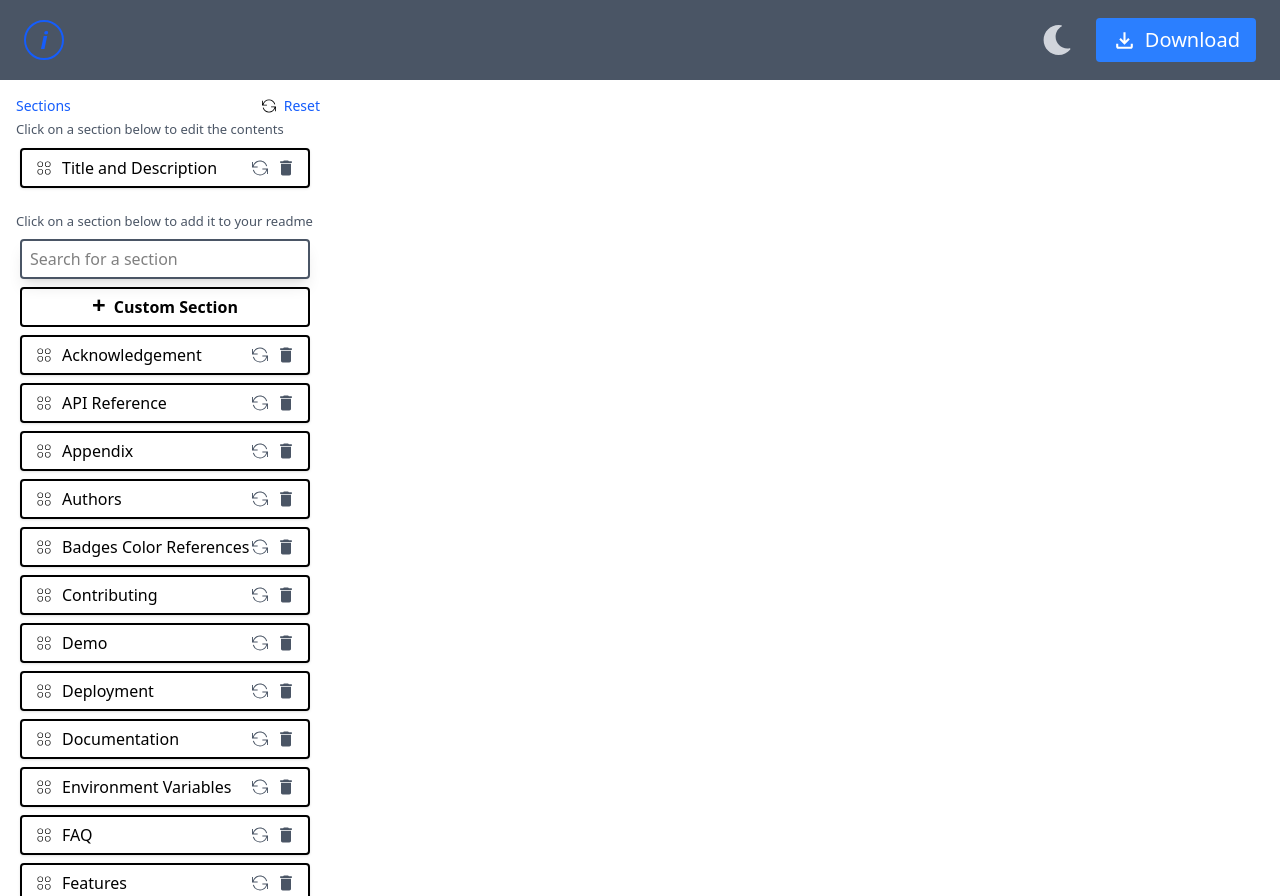
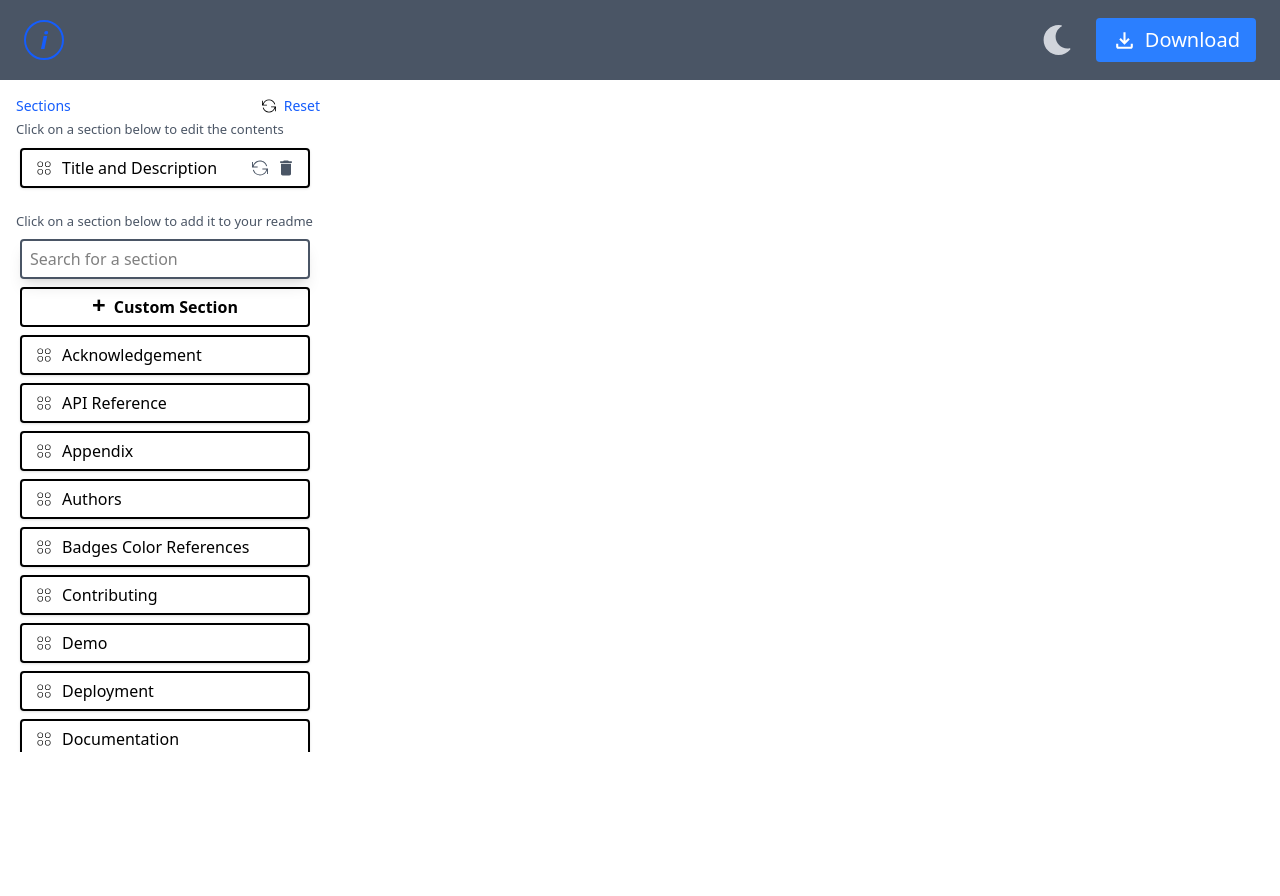
Before and after one commit to Tabbie05/ReadMe_Generator, a React (Vite) app in the folder client/: page / in a window 1280 px wide. After the commit the page ends 800 px from the top, so only its background shows below. Built offline with nearby package versions, Linux system fonts and the light colour scheme.

Commit message:
fix : fixed scrollbar

```diff
--- a/client/src/Components/SidebarPanel/AllButtons.jsx
+++ b/client/src/Components/SidebarPanel/AllButtons.jsx
@@ -57,8 +57,6 @@ function AllButtons({ onSendButton }) {
             {items.name}
           </div>
           <div className="flex items-center gap-2 text-gray-600 ">
-            <TfiReload />
-            <MdDelete size={20} />
           </div>
         </button>
       ))}
--- a/client/src/Components/SidebarPanel/Sidebar.jsx
+++ b/client/src/Components/SidebarPanel/Sidebar.jsx
@@ -6,11 +6,11 @@ import ChoosenButtons from './ChoosenButtons';
 
 function Sidebar() {
   return (
-    <section className="h-screen  w-84 mt-4 overflow-y-auto overflow-x-hidden">
+    <section className="h-[calc(100vh-9rem)] w-84 overflow-y-auto overflow-x-hidden mt-4 bg-white">
       <div className="flex justify-between text-sm text-blue-600 px-4">
         <div>Sections</div>
         <div className="flex items-center gap-2">
-          <TfiReload color='black'/>
+          <TfiReload color="black" />
           Reset
         </div>
       </div>
@@ -20,18 +20,18 @@ function Sidebar() {
       </p>
 
       <button className="flex justify-between items-center border-2 w-[290px] h-10 shadow rounded ml-5 mt-2 px-3 hover:border-blue-600">
-        <div className="flex items-center  text-black">
+        <div className="flex items-center text-black">
           <PiCirclesFourThin size={20} className="mr-2" />
           Title and Description
         </div>
-        <div className="flex items-center gap-2 text-gray-600 ">
+        <div className="flex items-center gap-2 text-gray-600">
           <TfiReload />
-          <MdDelete size={20}/>
+          <MdDelete size={20} />
         </div>
       </button>
+
       <div>
         <ChoosenButtons />
-
       </div>
     </section>
   );
--- a/client/src/index.css
+++ b/client/src/index.css
@@ -1,4 +1,11 @@
 @import "tailwindcss";
+
+html, body, #root {
+  height: 100%;
+  overflow: hidden; /* Prevent scrolling on whole page */
+  margin: 0;
+  padding: 0;
+}
 
 
 @layer utilities {
```
Also changed, not shown: client/src/Components/SidebarPanel/ChoosenButtons.jsx (+2 -5 lines), 1 other file (tests, documents, lock files or other folders).
